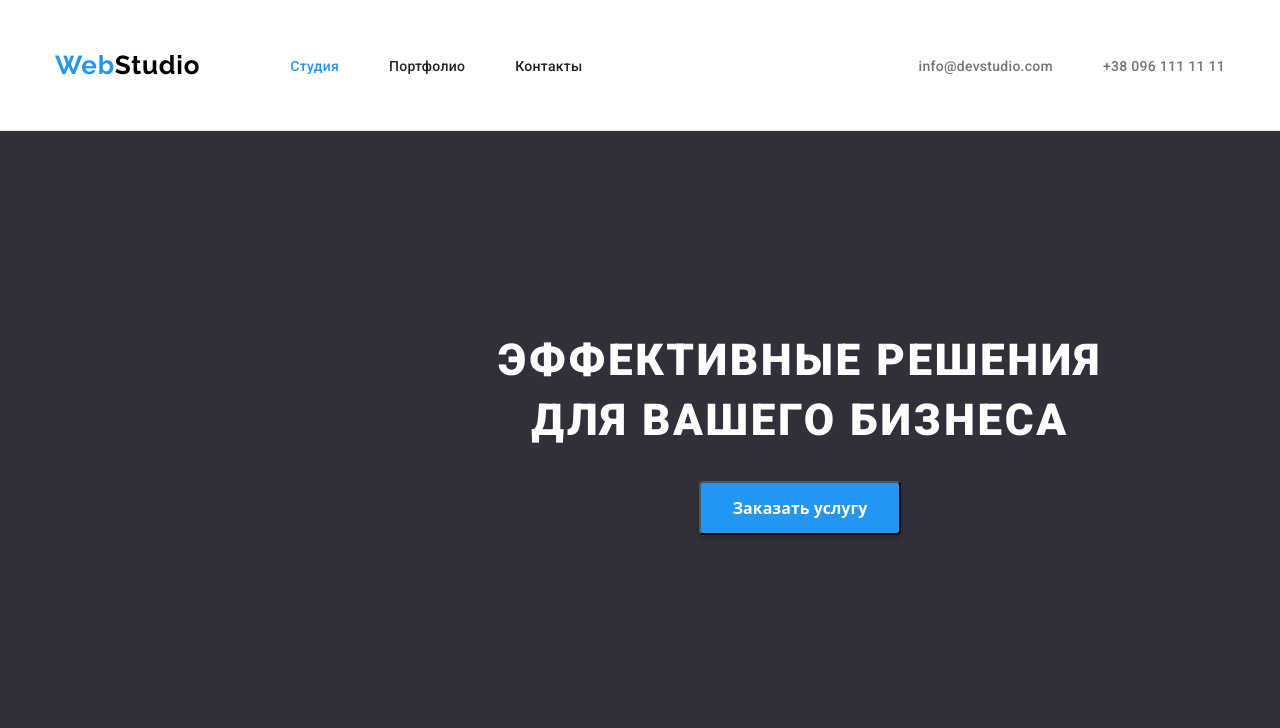
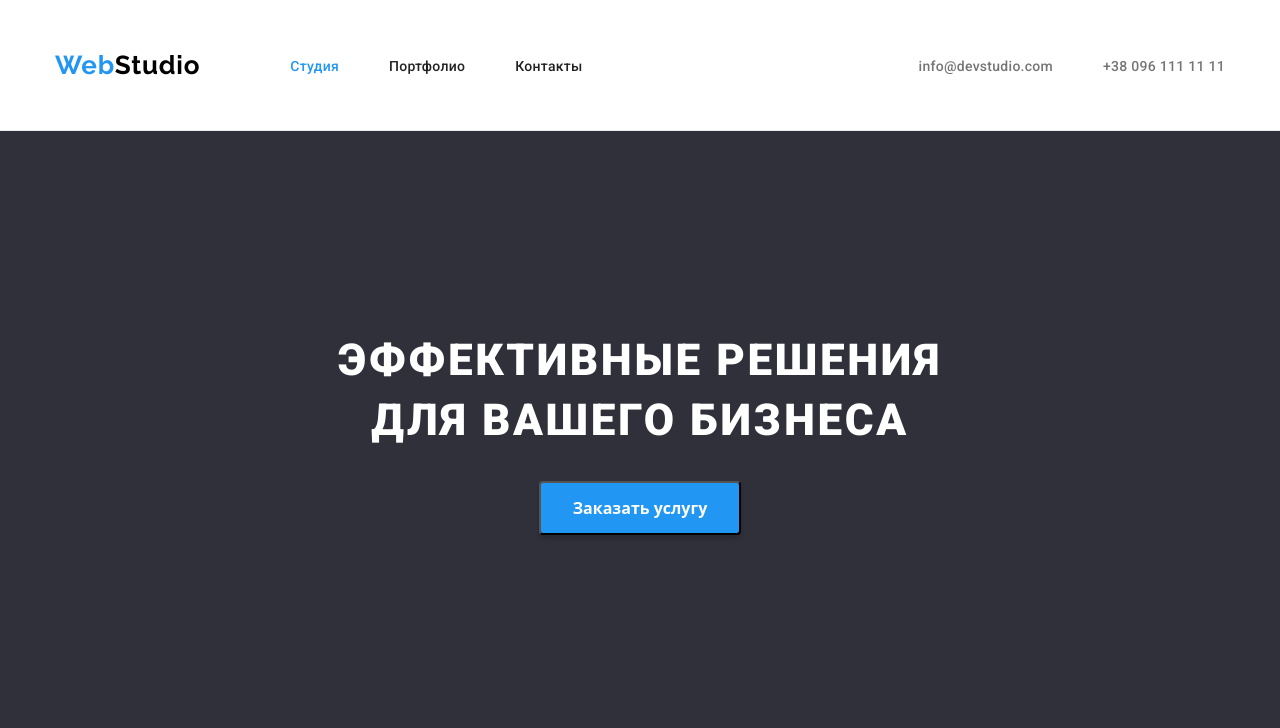
Before and after one commit to G0eXe/goit-markup-hw-03, a plain HTML site: page index.html in a window 1280 px wide. Shown: the top 728 px of the page. Drawn offline with nearby package versions, Linux system fonts and the light colour scheme.

Commit message:
Добавляет правки в контейнер

```diff
--- a/css/styles.css
+++ b/css/styles.css
@@ -33,6 +33,13 @@ img {
   font-style: normal;
 }
 
+.container {
+  width: 1200px;
+  margin: 0 auto;
+  padding-left: 15px;
+  padding-right: 15px;
+}
+
 /* =============== HEADER ===============  */
 
 .header {
@@ -42,11 +49,7 @@ img {
 }
 
 .header .container {
-  width: 1200px;
   height: 80px;
-  margin: 0 auto;
-  padding-left: 15px;
-  padding-right: 15px;
 
   display: flex;
   align-items: center;
@@ -141,20 +144,11 @@ img {
 /* ============== HERO ================= */
 
 .hero {
-  width: 1600px;
-  height: 600px;
-  left: 0px;
-  top: 80px;
-
   background: #2f303a;
 }
 
 .hero .container {
-  width: 1200px;
   height: 600px;
-  margin: 0 auto;
-  padding-left: 15px;
-  padding-right: 15px;
 
   display: flex;
   align-items: center;
```
